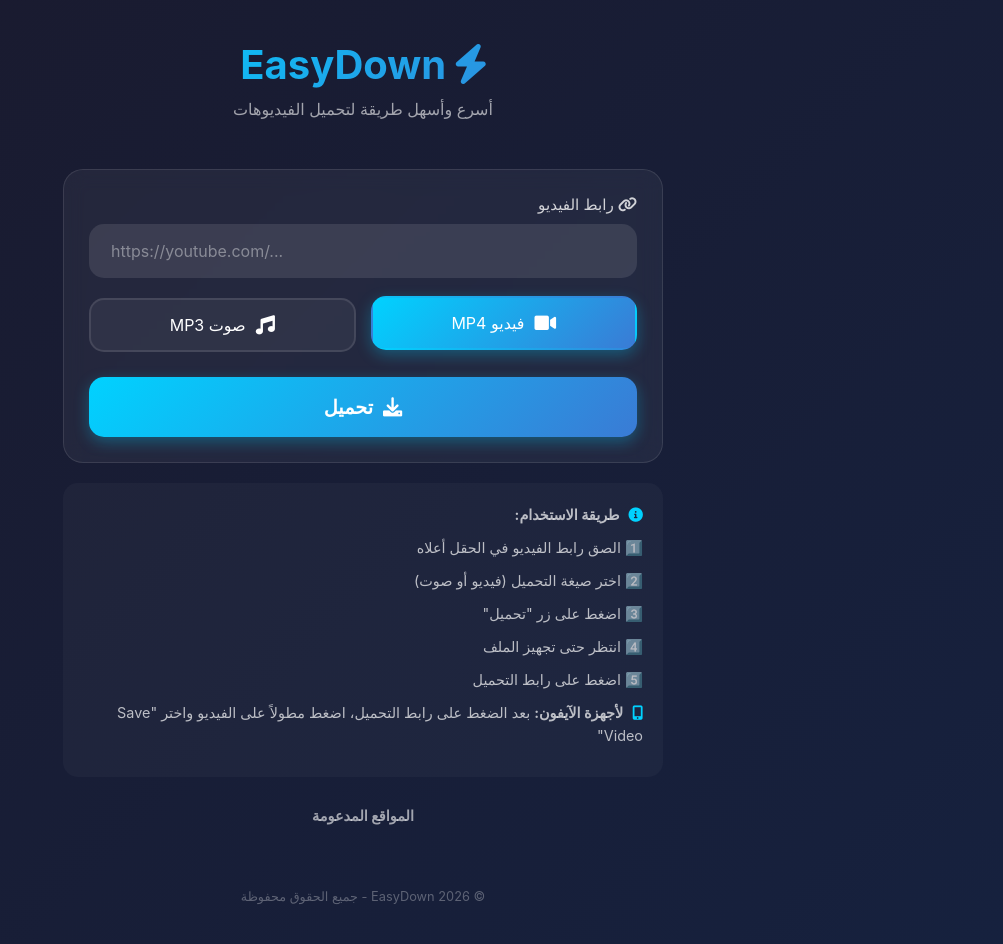
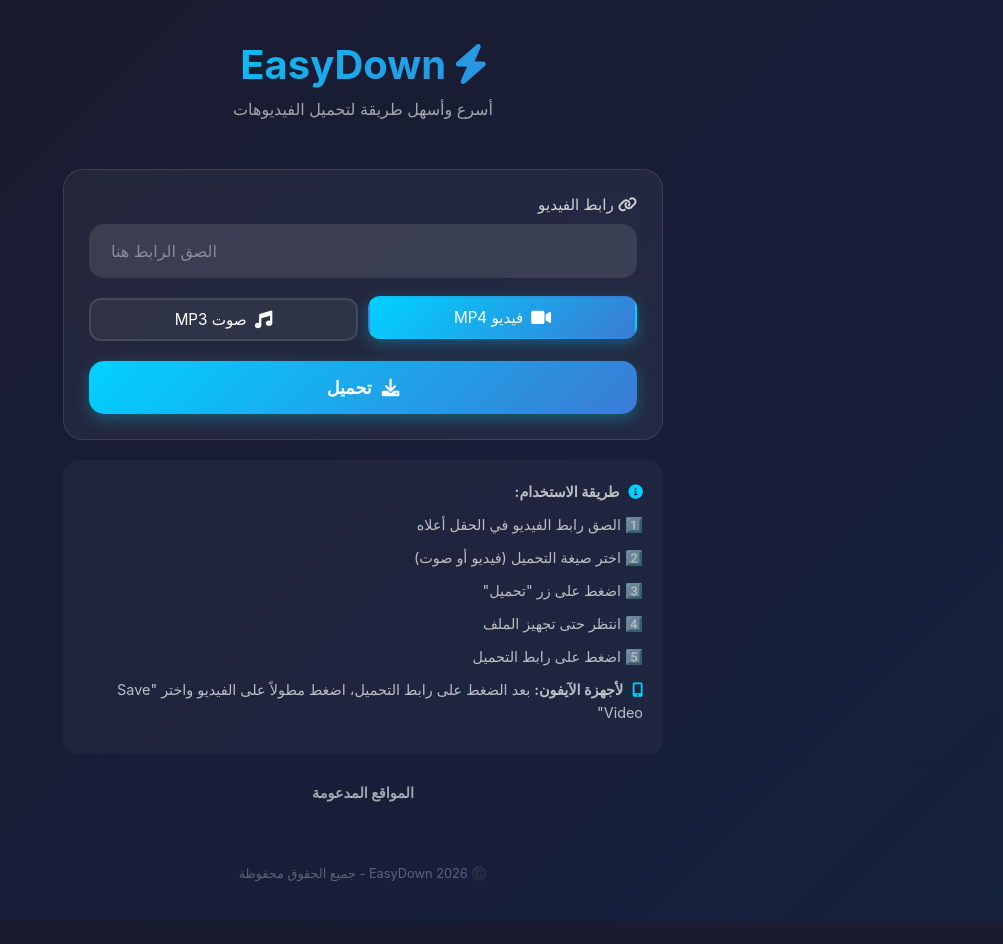
Before and after one commit to creativity2472001-ctrl/video-downloader-web, a Flask app: page / in a window 1280 px wide. Shown: the whole page, without its empty margins (277-1280 px from the left). After the commit the page ends 921 px from the top, so only its background shows below. Run offline with Flask 3, Linux system fonts and the light colour scheme.

Commit message:
Update index.html

```diff
--- a/templates/index.html
+++ b/templates/index.html
@@ -112,24 +112,24 @@
         /* خيارات التحميل */
         .mode-selector {
             display: flex;
-            gap: 15px;
-            margin-bottom: 25px;
+            gap: 10px;
+            margin-bottom: 20px;
         }
 
         .mode-btn {
             flex: 1;
-            padding: 15px;
-            border-radius: 15px;
+            padding: 10px 5px;
+            border-radius: 12px;
             border: 2px solid rgba(255, 255, 255, 0.1);
             background: rgba(255, 255, 255, 0.05);
             color: white;
-            font-size: 1rem;
+            font-size: 0.95rem;
             cursor: pointer;
             transition: all 0.3s ease;
             display: flex;
             align-items: center;
             justify-content: center;
-            gap: 10px;
+            gap: 8px;
         }
 
         .mode-btn.active {
@@ -140,18 +140,18 @@
         }
 
         .mode-btn i {
-            font-size: 1.2rem;
+            font-size: 1.1rem;
         }
 
         /* زر التحميل الرئيسي */
         .download-btn {
             width: 100%;
-            padding: 18px;
+            padding: 16px;
             border-radius: 15px;
             border: none;
             background: linear-gradient(135deg, var(--primary), var(--secondary));
             color: white;
-            font-size: 1.2rem;
+            font-size: 1.1rem;
             font-weight: bold;
             cursor: pointer;
             transition: all 0.3s ease;
@@ -310,7 +310,7 @@
             margin-bottom: 10px;
         }
 
-        /* تحسينات للآيفون */
+        /* تحسينات للآيفون - تم إزالة flex-direction: column */
         @media (max-width: 480px) {
             .container {
                 padding: 10px;
@@ -318,10 +318,6 @@
 
             .header h1 {
                 font-size: 2rem;
-            }
-
-            .mode-selector {
-                flex-direction: column;
             }
         }
     </style>
@@ -338,7 +334,7 @@
         <div class="input-card">
             <div class="input-group">
                 <label><i class="fas fa-link"></i> رابط الفيديو</label>
-                <input type="url" id="videoUrl" placeholder="https://youtube.com/..." dir="ltr">
+                <input type="url" id="videoUrl" placeholder="الصق الرابط هنا" dir="ltr">
             </div>
 
             <div class="mode-selector">
@@ -386,7 +382,7 @@
 
         <!-- الفوتر -->
         <div class="footer">
-            © 2026 EasyDown - جميع الحقوق محفوظة
+            ©️ 2026 EasyDown - جميع الحقوق محفوظة
         </div>
     </div>
 
@@ -424,8 +420,8 @@
             startBtn.disabled = true;
 
             try {
-                // إرسال طلب التحميل
-                const response = await fetch('/api/download', {
+                // ✅ تم التعديل هنا: /download بدلاً من /api/download
+                const response = await fetch('/download', {
                     method: 'POST',
                     headers: { 'Content-Type': 'application/json' },
                     body: JSON.stringify({
```
